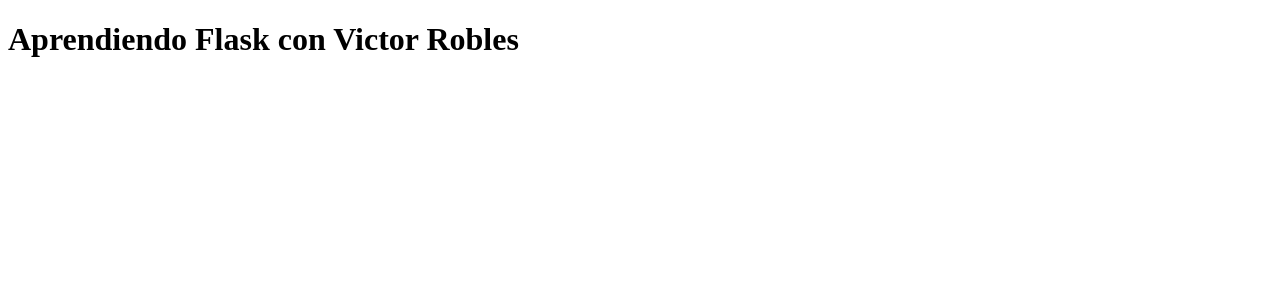
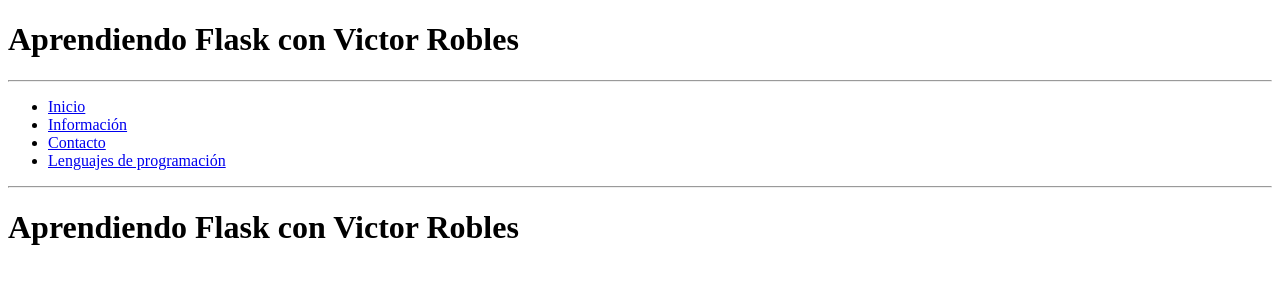
Before and after one commit to mayuelcuarto/master-python, a Flask app: page / in a window 1280 px wide. Shown: the top 300 px of the page. Run offline with Flask 3, Linux system fonts and the light colour scheme.

Commit message:
Implementacion de menu de navegacion rustico

```diff
--- a/23-flask/templates/index.html
+++ b/23-flask/templates/index.html
@@ -6,5 +6,23 @@
     </head>
     <body>
         <h1>Aprendiendo Flask con Victor Robles</h1>
+        <hr/>
+        <ul>
+            <li>
+                <a href="/">Inicio</a>
+            </li>
+            <li>
+                <a href="{{ url_for('informacion') }}">Información</a>
+            </li>
+            <li>
+                <a href="{{ url_for('contacto') }}">Contacto</a>
+            </li>
+            <li>
+                <a href="{{ url_for('lenguajes') }}">Lenguajes de programación</a>
+            </li>
+        </ul>
+        <hr/>
+
+        <h1>Aprendiendo Flask con Victor Robles</h1>
     </body>
 </html>
```
Also changed, not shown: 23-flask/templates/informacion.html (+18 -0 lines).
